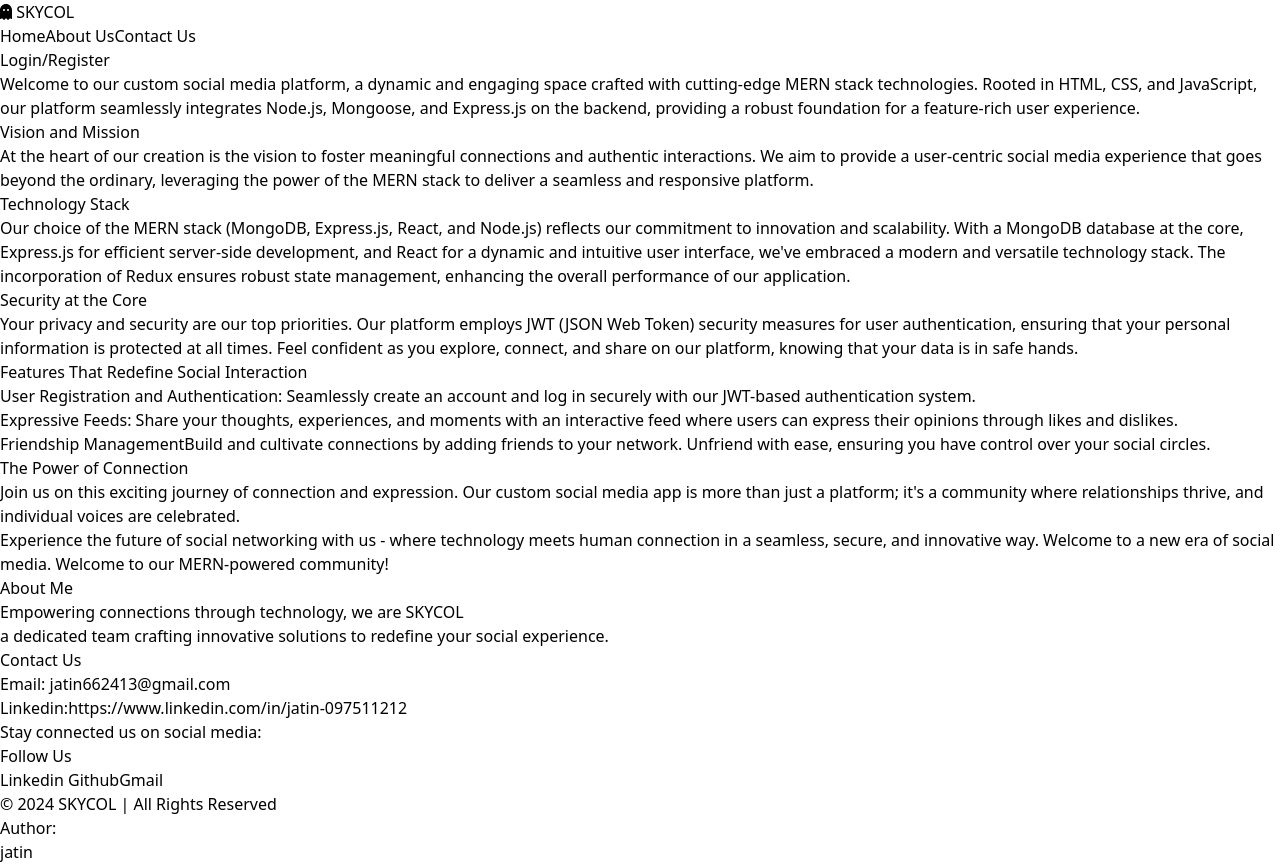
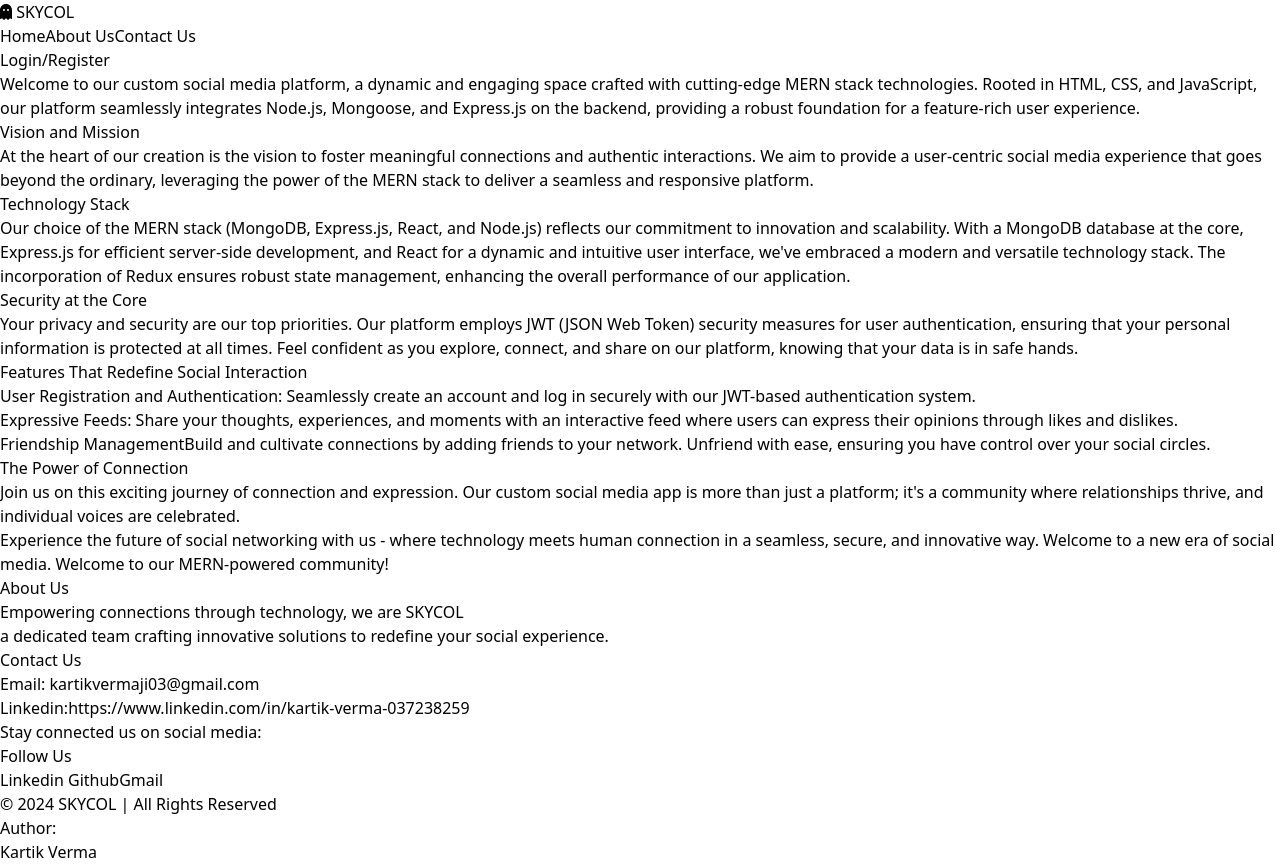
Before and after one commit to kartikvermaji/Skycol, a React (Vite) app in the folder client/: page /about in a window 1280 px wide. Built offline with nearby package versions, Linux system fonts and the light colour scheme.

Commit message:
Setting ups

```diff
--- a/client/src/Components/Footer.jsx
+++ b/client/src/Components/Footer.jsx
@@ -6,7 +6,7 @@ const Footer = () => {
       <footer className="h-full p-4 Z-10 relative bg-slate-800 text-white container mx-auto text-center">
         <div class="footer-content">
           <div class="footer-section about">
-            <h2 className="text-xl font-semibold">About Me</h2>
+            <h2 className="text-xl font-semibold">About Us</h2>
             <p>Empowering connections through technology, we are SKYCOL </p>
             <p>
               {" "}
@@ -20,19 +20,19 @@ const Footer = () => {
             <p>
               Email:{" "}
               <a
-                href="mailto:jatin662413@gmail.com"
+                href="mailto:kartikvermaji03@gmail.com"
                 className="hover:text-slate-400"
               >
-                jatin662413@gmail.com
+                kartikvermaji03@gmail.com
               </a>
             </p>
             <p>
               Linkedin:
               <a
-                href="https://www.linkedin.com/in/jatin-097511212"
+                href="https://www.linkedin.com/in/kartik-verma-037238259"
                 className="hover:text-slate-400"
               >
-                https://www.linkedin.com/in/jatin-097511212
+                https://www.linkedin.com/in/kartik-verma-037238259
               </a>{" "}
             </p>
           </div>
@@ -42,20 +42,20 @@ const Footer = () => {
             <h2>Follow Us</h2>
             <div className="space-x-2">
               <a
-                href="https://www.linkedin.com/in/jatin-097511212"
+                href="https://www.linkedin.com/in/kartik-verma-037238259"
                 className="hover:text-slate-400"
               >
                 Linkedin
               </a>
               <a
-                href="https://github.com/Jatin69XD"
+                href="https://github.com/kartikvermaji"
                 className="hover:text-slate-400"
               >
                 {" "}
                 Github
               </a>
               <a
-                href="mailto:jatin662413@gmail.com"
+                href="mailto:kartikvermaji03@gmail.com"
                 className="hover:text-slate-400"
               >
                 Gmail
@@ -66,7 +66,7 @@ const Footer = () => {
 
         <div class="footer-bottom">
           <p>&copy; 2024 SKYCOL | All Rights Reserved</p>
-          <p>Author: </p>jatin
+          <p>Author: </p>Kartik Verma
         </div>
       </footer>
     </div>
--- a/client/src/Pages/Contact.jsx
+++ b/client/src/Pages/Contact.jsx
@@ -16,25 +16,25 @@ const Contact = () => {
         </p>
         <h2 className="my-5 text-lg">
         <span className="font-semibold text-xl">Email:{" "}</span>
-          <a href="mailto:jatin662413@gmail.com" className="text-blue-900 hover:text-blue-500">
-          jatin662413@gmail.com
+          <a href="mailto:kartikvermaji03@gmail.com" className="text-blue-900 hover:text-blue-500">
+          kartikvermaji03@gmail.com
           </a>
         </h2>
         <h2 className="my-5 text-lg">
           <span className="font-semibold text-xl">LinkedIn:{" "}</span>
 
-          <a href="https://www.linkedin.com/in/jatin-097511212"className="text-blue-900 hover:text-blue-500">
-          https://www.linkedin.com/in/jatin-097511212
+          <a href="https://www.linkedin.com/in/kartik-verma-037238259"className="text-blue-900 hover:text-blue-500">
+          https://www.linkedin.com/in/kartik-verma-037238259
           </a>
         </h2>
         <h2 className="my-5 text-lg">
         <span className="font-semibold text-xl">Github:{" "}</span>
-          <a href="https://github.com/Jatin69XD" className="text-blue-900 hover:text-blue-500">
-          https://github.com/Jatin69XD
+          <a href="https://github.com/kartikvermaji" className="text-blue-900 hover:text-blue-500">
+          https://github.com/kartikvermaji
           </a>{" "}
         </h2>
         <p className="text-lg">I am look forward to connecting with you!</p>
-        <p className="text-xl mt-5 font-semibold">Jatin 💖💖</p>
+        <p className="text-xl mt-5 font-semibold">Kartik Verma 💖💖</p>
         <p className="text-xl font-semibold">DTU</p>
       </div>
       <Footer/>
```
Also changed, not shown: 2 other files (tests, documents, lock files or other folders).
